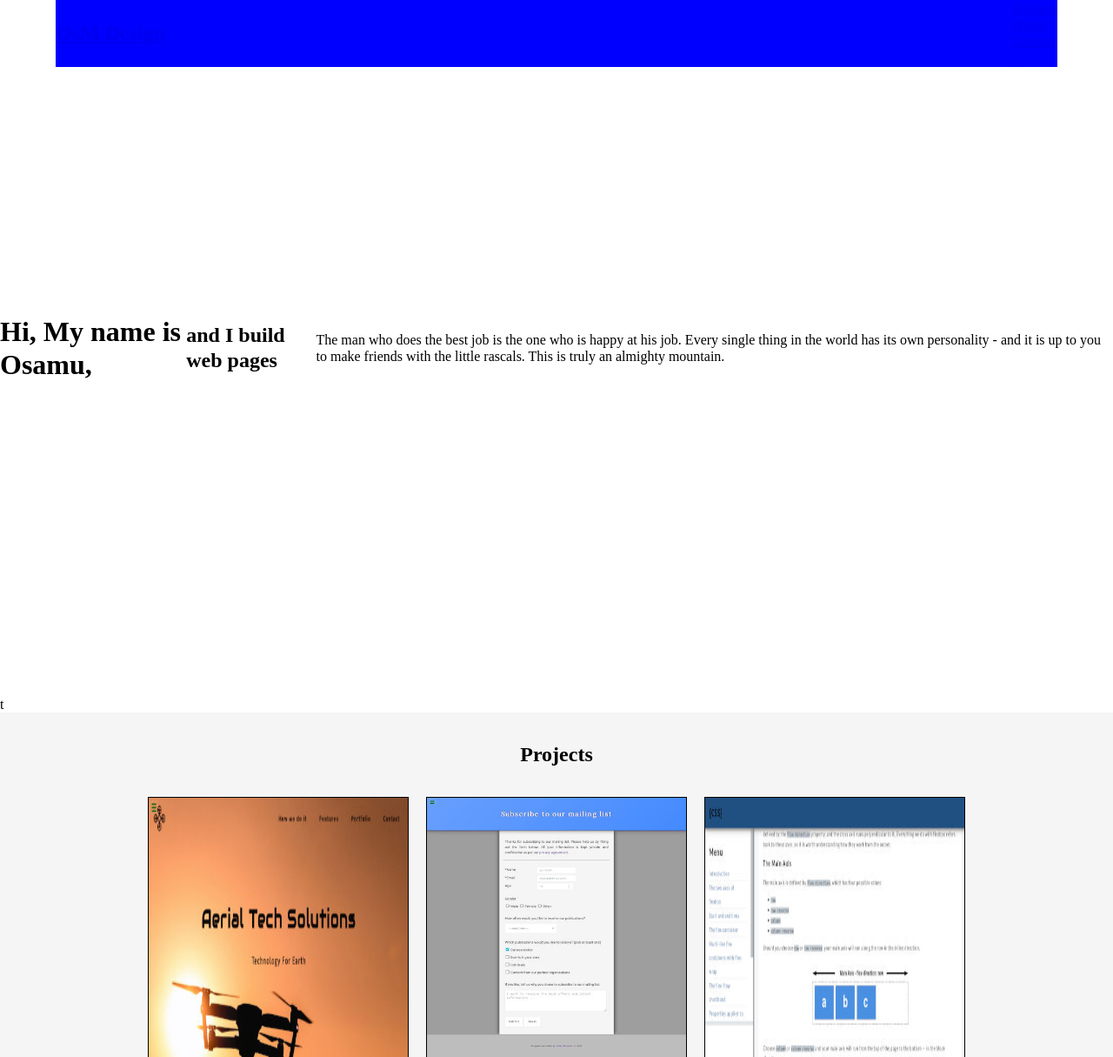
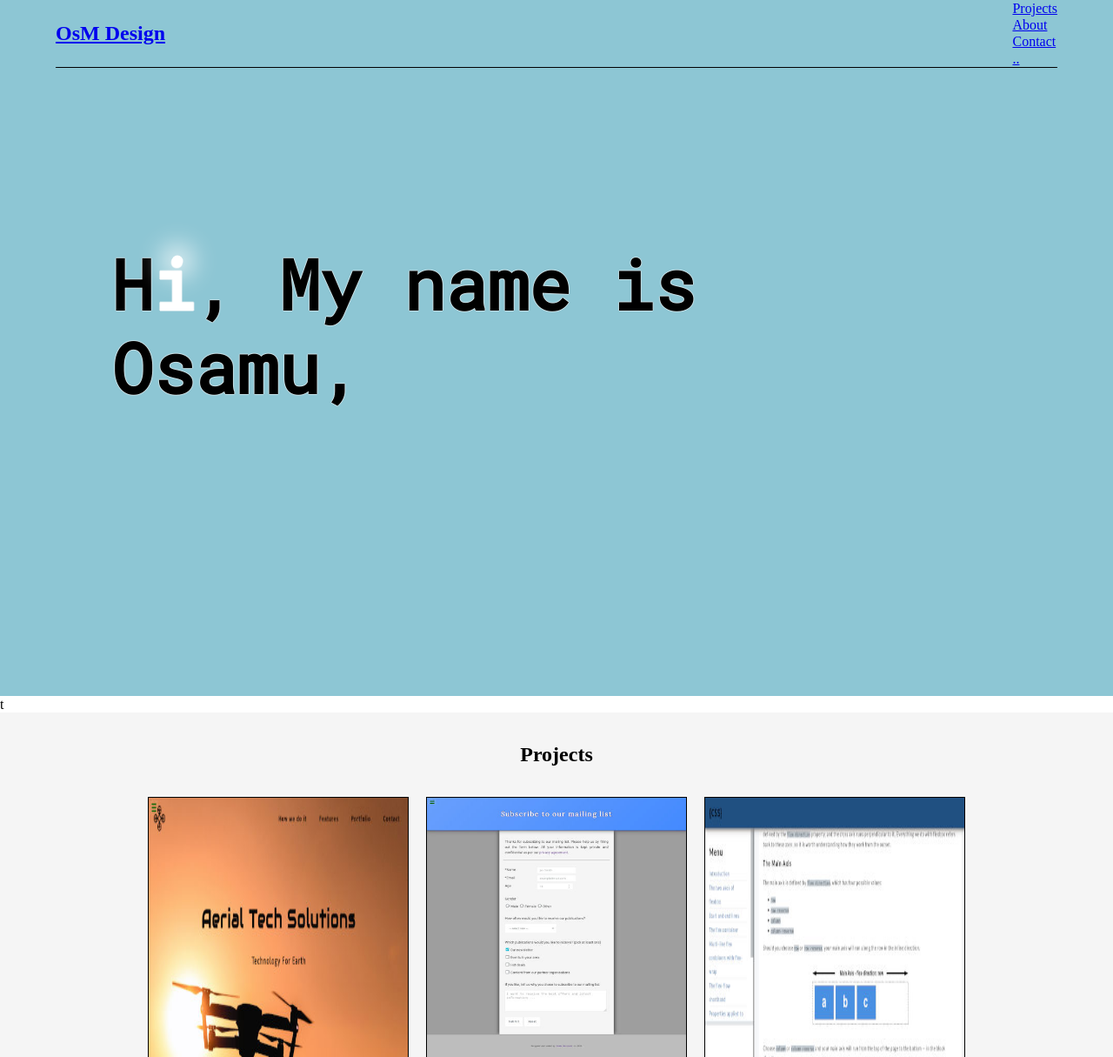
Before and after one commit to ozmos/Portfolio, a PHP site: page / in a window 1280 px wide. Shown: the top 1215 px of the page at 87% size. Run offline with PHP 8.4, Linux system fonts and the light colour scheme.

Commit message:
welcome section background, text, nav beautify

```diff
--- a/index.html
+++ b/index.html
@@ -13,10 +13,10 @@
 <body>
     <a id="home"></a>
     <header id="welcome-section">
-        <h1>Hi, My name is Osamu,</h1>
-        <h2>and I build web pages</h2>
-        <p>The man who does the best job is the one who is happy at his job. Every single thing in the world has its own personality - and it is up to you to make friends with the little rascals. This is truly an almighty mountain.
-        </p>
+        <h1>
+            <div class="bulb"></div>
+            H<span class="luminous">i</span>, My name is Osamu,</h1>
+
     </header>
     <nav id="navbar">
         <div class="nav-container">
--- a/portfolio.css
+++ b/portfolio.css
@@ -1,3 +1,4 @@
+@import url('https://fonts.googleapis.com/css?family=Roboto+Mono');
 :root {
     --primary-light: white;
     --highlight: blue;
@@ -21,21 +22,50 @@
     box-sizing: border-box;
     max-width: 100%;
     line-height: 1.2;
-    padding: 0;
-    margin: 0;
 }
 
 html,
 body {
     font-size: 100.001%;
+    padding: 0;
+    margin: 0;
 }
 
 #welcome-section {
     height: 100vh;
-    background: var(--primary-light, white);
     display: flex;
     justify-content: space-around;
     align-items: center;
+    background: rgb(141, 198, 212);
+    padding: 10px;
+}
+
+h1 {
+    position: absolute;
+    top: 40%;
+    left: 40%;
+    transform: translate(-50%, -50%);
+    font-size: 5em;
+    font-family: 'Roboto Mono', monospace;
+    z-index: 1;
+    text-shadow: -1px 0 rgba(250, 250, 250, 0.5), 0 1px rgba(250, 250, 250, 0.5), 1px 0 rgba(250, 250, 250, 0.5), 0 -1px rgba(250, 250, 250, 0.5);
+}
+
+.luminous {
+    color: #fff;
+}
+
+.bulb {
+    position: absolute;
+    background: #fff;
+    border-radius: 50%;
+    width: 13px;
+    height: 13px;
+    top: 22px;
+    left: 75.5px;
+    transform: translate(-50%, -50%);
+    box-shadow: 0 0 30px 10px #fff;
+    animation: flicker;
 }
 
 .nav-container {
@@ -47,7 +77,8 @@ body {
     justify-content: space-between;
     align-items: center;
     width: 90vw;
-    background: var(--highlight, blue);
+    /* background: var(--highlight, blue); */
+    border-bottom: 1px solid black;
 }
 
 main {
```
